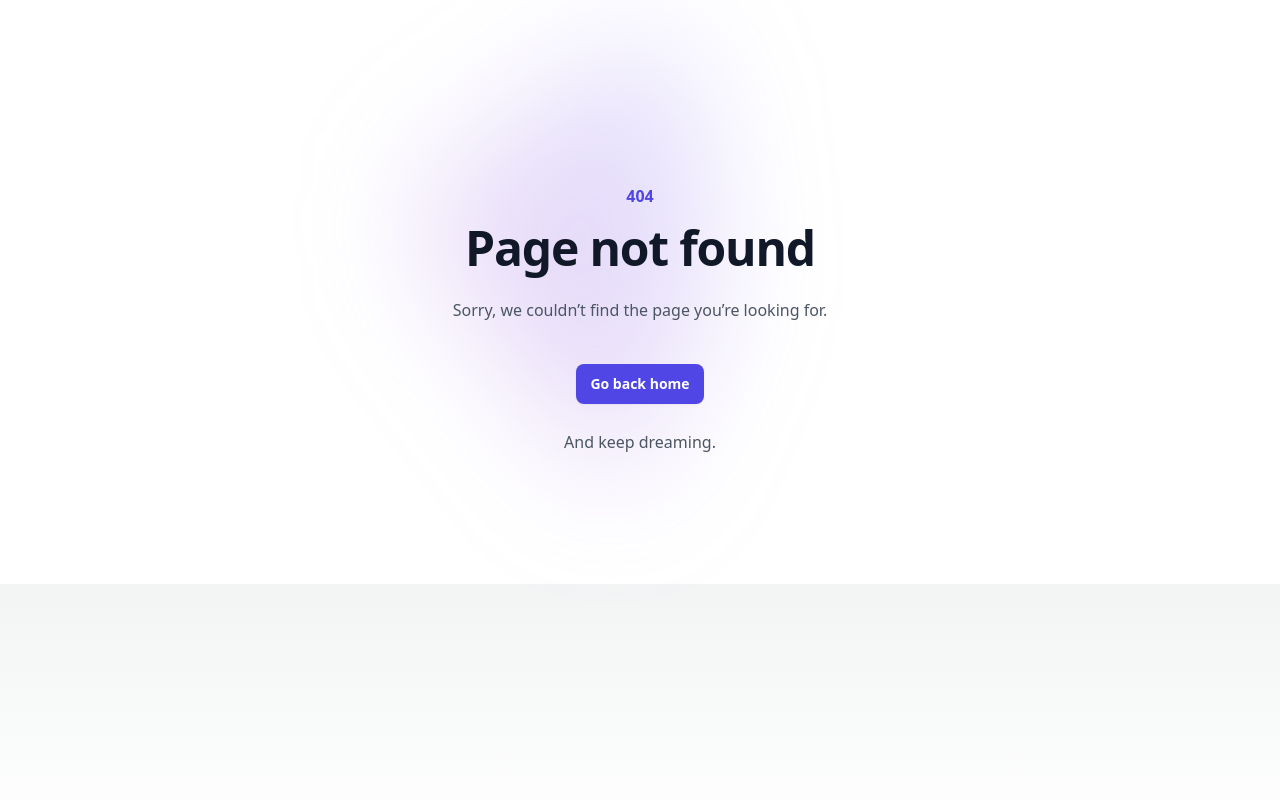
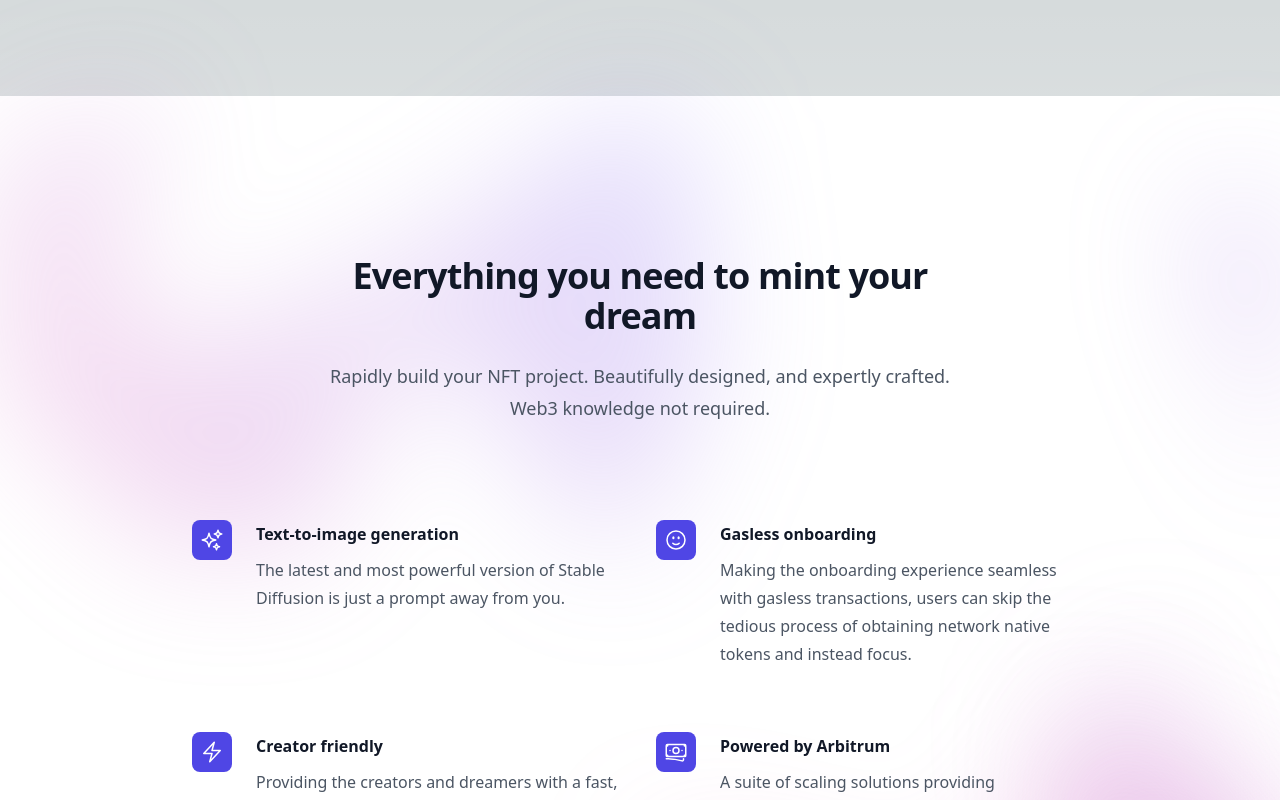
Before and after one commit to SummerEncoders/genai-aa, a Next.js app: page /features in a window 1280 px wide. Before the commit this address had no page. Shown: the top 800 px of the page. Built offline with nearby package versions, Linux system fonts and the light colour scheme.

Commit message:
chore: Add Features page

```diff
--- /dev/null
+++ b/pages/features.tsx
@@ -0,0 +1,127 @@
+import Head from "next/head";
+import {
+  BanknotesIcon,
+  BoltIcon,
+  FaceSmileIcon,
+  FingerPrintIcon,
+  LockClosedIcon,
+  SparklesIcon,
+} from "@heroicons/react/24/outline";
+
+const features = [
+  {
+    name: "Text-to-image generation",
+    description:
+      "The latest and most powerful version of Stable Diffusion is just a prompt away from you.",
+    icon: SparklesIcon,
+  },
+  {
+    name: "Gasless onboarding",
+    description:
+      "Making the onboarding experience seamless with gasless transactions, users can skip the tedious process of obtaining network native tokens and instead focus.",
+    icon: FaceSmileIcon,
+  },
+  {
+    name: "Creator friendly",
+    description:
+      "Providing the creators and dreamers with a fast, free, and straightforward service.",
+    icon: BoltIcon,
+  },
+  {
+    name: "Powered by Arbitrum",
+    description:
+      "A suite of scaling solutions providing environments with high-throughput, backed by industry-leading proving technology rooter in Ethereum.",
+    icon: BanknotesIcon,
+  },
+];
+
+export default function Features() {
+  return (
+    <>
+      <Head>
+        <title>Features | GenNFTs</title>
+        <meta
+          name="description"
+          content="Forge Your Dreams and Earn Protocol Rewards"
+        />
+        <link rel="icon" href="/favicon.ico" />
+        <link rel="canonical" href="https://gennfts.xyz/features" />
+      </Head>
+      <div className="bg-white py-24 sm:py-24 mb-64 mt-24">
+        <main>
+          <div className="relative isolate">
+            <div className="relative isolate px-6 pt-14 lg:px-8">
+              <div
+                className="absolute inset-x-0 -top-40 -z-10 transform-gpu overflow-hidden blur-3xl sm:-top-80"
+                aria-hidden="true"
+              >
+                <div
+                  className="relative left-[calc(50%-11rem)] aspect-[1155/678] w-[36.125rem] -translate-x-1/2 rotate-[30deg] bg-gradient-to-tr from-[#ff80b5] to-[#9089fc] opacity-30 sm:left-[calc(50%-30rem)] sm:w-[72.1875rem]"
+                  style={{
+                    clipPath:
+                      "polygon(74.1% 44.1%, 100% 61.6%, 97.5% 26.9%, 85.5% 0.1%, 80.7% 2%, 72.5% 32.5%, 60.2% 62.4%, 52.4% 68.1%, 47.5% 58.3%, 45.2% 34.5%, 27.5% 76.7%, 0.1% 64.9%, 17.9% 100%, 27.6% 76.8%, 76.1% 97.7%, 74.1% 44.1%)",
+                  }}
+                />
+              </div>
+              <div className="mx-auto max-w-7xl px-6 lg:px-8">
+                <div className="mx-auto max-w-2xl lg:text-center">
+                  <h1 className="mt-2 text-3xl font-bold tracking-tight text-gray-900 sm:text-4xl">
+                    Everything you need to mint your dream
+                  </h1>
+                  <p className="mt-6 text-lg leading-8 text-gray-600">
+                    Rapidly build your NFT project. Beautifully designed, and
+                    expertly crafted. Web3 knowledge not required.
+                  </p>
+                </div>
+                <div className="mx-auto mt-16 max-w-2xl sm:mt-20 lg:mt-24 lg:max-w-4xl">
+                  <dl className="grid max-w-xl grid-cols-1 gap-x-8 gap-y-10 lg:max-w-none lg:grid-cols-2 lg:gap-y-16">
+                    {features.map((feature) => (
+                      <div key={feature.name} className="relative pl-16">
+                        <dt className="text-base font-semibold leading-7 text-gray-900">
+                          <div className="absolute left-0 top-0 flex h-10 w-10 items-center justify-center rounded-lg bg-indigo-600">
+                            <feature.icon
+                              className="h-6 w-6 text-white"
+                              aria-hidden="true"
+                            />
+                          </div>
+                          {feature.name}
+                        </dt>
+                        <dd className="mt-2 text-base leading-7 text-gray-600">
+                          {feature.description}
+                        </dd>
+                      </div>
+                    ))}
+                  </dl>
+                </div>
+                <div
+                  className="absolute inset-x-0 top-[calc(100%-13rem)] -z-10 transform-gpu overflow-hidden blur-3xl sm:top-[calc(100%-30rem)]"
+                  aria-hidden="true"
+                >
+                  <div
+                    className="relative left-[calc(50%+3rem)] aspect-[1155/678] w-[36.125rem] -translate-x-1/2 bg-gradient-to-tr from-[#ff80b5] to-[#9089fc] opacity-30 sm:left-[calc(50%+36rem)] sm:w-[72.1875rem]"
+                    style={{
+                      clipPath:
+                        "polygon(74.1% 44.1%, 100% 61.6%, 97.5% 26.9%, 85.5% 0.1%, 80.7% 2%, 72.5% 32.5%, 60.2% 62.4%, 52.4% 68.1%, 47.5% 58.3%, 45.2% 34.5%, 27.5% 76.7%, 0.1% 64.9%, 17.9% 100%, 27.6% 76.8%, 76.1% 97.7%, 74.1% 44.1%)",
+                    }}
+                  />
+                </div>
+              </div>
+              <div
+                className="absolute left-1/2 right-0 top-0 -z-10 -ml-24 transform-gpu overflow-hidden blur-3xl lg:ml-24 xl:ml-48"
+                aria-hidden="true"
+              >
+                <div
+                  className="aspect-[801/1036] w-[50.0625rem] bg-gradient-to-tr from-[#ff80b5] to-[#9089fc] opacity-30"
+                  style={{
+                    clipPath:
+                      "polygon(63.1% 29.5%, 100% 17.1%, 76.6% 3%, 48.4% 0%, 44.6% 4.7%, 54.5% 25.3%, 59.8% 49%, 55.2% 57.8%, 44.4% 57.2%, 27.8% 47.9%, 35.1% 81.5%, 0% 97.7%, 39.2% 100%, 35.2% 81.4%, 97.2% 52.8%, 63.1% 29.5%)",
+                  }}
+                />
+              </div>
+            </div>
+          </div>
+        </main>
+      </div>
+    </>
+  );
+}
```
